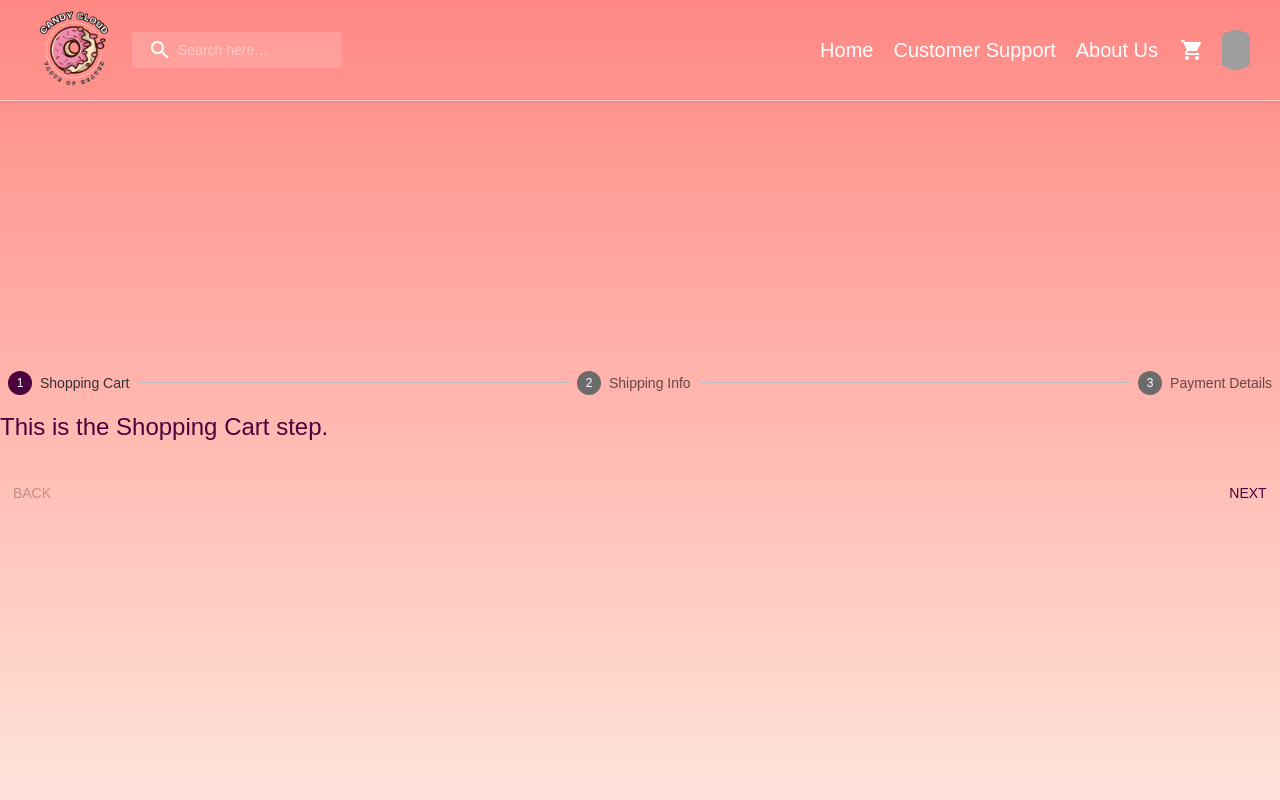
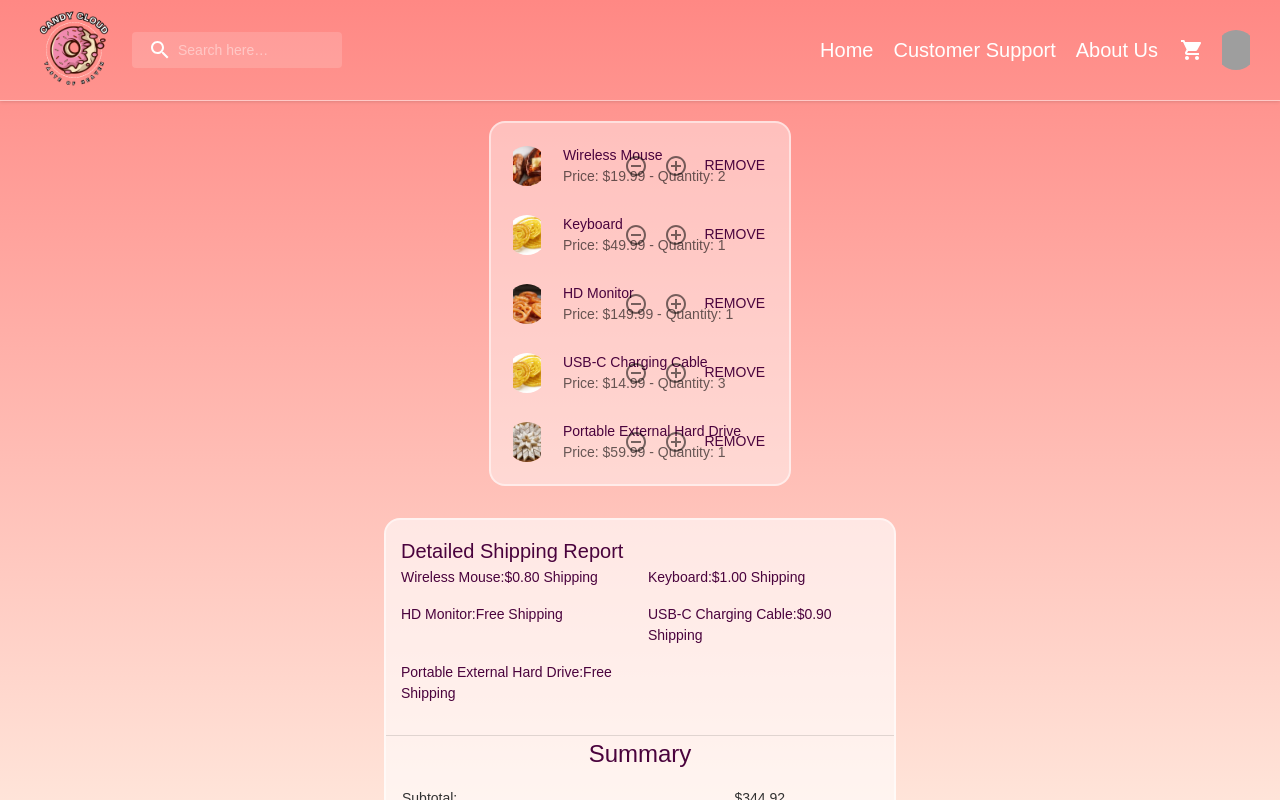
Before and after one commit to IT20642914/shoppingCart, a React (Create React App) app in the folder fron-end/: page / in a window 1280 px wide. Both pictures are taken after a click on the button 1192 px from the left and 50 px from the top of the page. Shown: the top 800 px of the page. Built offline with nearby package versions, Linux system fonts and the light colour scheme; grey boxes are pictures that could not be loaded.

Commit message:
Update ShoppingCart component styles and constants

```diff
--- a/fron-end/src/components/Footer/Footer.jsx
+++ b/fron-end/src/components/Footer/Footer.jsx
@@ -8,7 +8,7 @@ import SendIcon from '@mui/icons-material/Send';
 
 const Footer = () => {
   return (
-    <Box component="footer" sx={{ backgroundColor: 'rgba(255, 218, 221, 0.4)', color: 'black', padding: '2rem 0' }}>
+    <Box component="footer" sx={{ border:"1px solid #fff", backgroundColor: 'rgba(255, 218, 221, 0.2)', color: 'black', padding: '2rem 0',marginTop:"5rem" }}>
       <Container maxWidth="lg">
         <Grid container spacing={4} justifyContent="center">
 
--- a/fron-end/src/components/ShoppingCartStep/ShoppingCartStep.jsx
+++ b/fron-end/src/components/ShoppingCartStep/ShoppingCartStep.jsx
@@ -1,11 +1,128 @@
-// ShoppingCartStep.js
 import React from 'react';
-import Typography from '@mui/material/Typography';
+import { List, ListItem, ListItemText, ListItemAvatar, Avatar, Button, IconButton, Typography, Divider,Grid, Box } from '@mui/material';
+import AddCircleOutlineIcon from '@mui/icons-material/AddCircleOutline';
+import RemoveCircleOutlineIcon from '@mui/icons-material/RemoveCircleOutline';
+import Style from './ShoppingCartStep.module.scss';
+import { TableContainer, Paper, Table, TableHead, TableCell,TableRow, TableBody, Tooltip,TablePagination} from '@mui/material';
 
-const ShoppingCartStep = () => (
-  <Typography variant="h5" gutterBottom>
-    This is the Shopping Cart step.
-  </Typography>
-);
+const ShoppingCartStep = ({ cartItemList, onUpdateCart }) => {
+  const handleRemoveItem = (itemId) => {
+    onUpdateCart(itemId, 0);
+  };
+
+  const handleIncreaseQuantity = (itemId, quantity) => {
+    onUpdateCart(itemId, quantity + 1);
+  };
+
+  const handleDecreaseQuantity = (itemId, quantity) => {
+    if (quantity > 1) {
+      onUpdateCart(itemId, quantity - 1);
+    } else {
+      onUpdateCart(itemId, 0);
+    }
+  };
+
+  // Calculate shipping cost for an individual item
+  const calculateIndividualShipping = (item) => {
+    const itemTotalPrice = item.price * item.quantity;
+    if (itemTotalPrice >= 50) {
+      return 0;
+    }
+    return itemTotalPrice * 0.02; // 2% shipping cost if the item total is below $50
+  };
+
+  // Calculate the total shipping cost for all items
+  const calculateTotalShipping = () => {
+    return cartItemList.reduce((total, item) => total + calculateIndividualShipping(item), 0);
+  };
+
+  // Calculate the subtotal (price * quantity) for all items
+  const calculateSubtotal = () => {
+    return cartItemList.reduce((total, item) => total + item.price * item.quantity, 0);
+  };
+
+  const subtotal = calculateSubtotal();
+  const totalShipping = calculateTotalShipping();
+  const estimatedTotal = subtotal + totalShipping;
+
+  return (
+    <section className={Style.shoppingStepContainer}>
+      <section className={Style.Section1}>
+      {cartItemList.length === 0 ? (
+    <p>Cart is Empty</p>
+  ) : (
+        <List>
+          {cartItemList.map(item => (
+            <ListItem key={item.id} secondaryAction={
+              <>
+                <IconButton onClick={() => handleDecreaseQuantity(item.id, item.quantity)}>
+                  <RemoveCircleOutlineIcon />
+                </IconButton>
+                <IconButton onClick={() => handleIncreaseQuantity(item.id, item.quantity)}>
+                  <AddCircleOutlineIcon />
+                </IconButton>
+                <Button onClick={() => handleRemoveItem(item.id)}>Remove</Button>
+              </>
+            }>
+              <ListItemAvatar>
+                <Avatar src={item.imageUrl} alt={item.name} />
+              </ListItemAvatar>
+              <ListItemText
+                primary={item.name}
+                secondary={`Price: $${item.price.toFixed(2)} - Quantity: ${item.quantity}`}
+              />
+            </ListItem>
+          ))}
+        </List>
+          )}
+      </section>
+
+      <section className={Style.Section2}>
+  <Grid container spacing={2}>
+    <Grid item xs={12} sm={12}>
+      <div className={Style.detailedReport}>
+        <Typography variant="h6" component="h2">Detailed Shipping Report</Typography>
+        <Grid container spacing={2}>
+          {cartItemList.map(item => (
+            <Grid item xs={6} md={6} key={item.id}>
+              <Typography>
+                {item.name}:{calculateIndividualShipping(item) === 0 ? 'Free Shipping' : `$${calculateIndividualShipping(item).toFixed(2)} Shipping`}
+              </Typography>
+            </Grid>
+          ))}
+        </Grid>
+      </div>
+    </Grid>
+    <Grid item xs={12} sm={12}>
+      <Divider />
+      <div className={Style.Summary}>
+        <Typography sx={{justifyContent:"center",fontSize:"24px", textAlign:"center"}}>Summary</Typography>
+        <TableContainer>
+          <Table>
+            <TableBody>
+              <TableRow>
+                <TableCell>Subtotal:</TableCell>
+                <TableCell>${subtotal.toFixed(2)}</TableCell>
+              </TableRow>
+              <TableRow>
+                <TableCell>Total Shipping Cost:</TableCell>
+                <TableCell>${totalShipping.toFixed(2)}</TableCell>
+              </TableRow>
+              <TableRow>
+                <TableCell>Estimated Total:</TableCell>
+                <TableCell>${estimatedTotal.toFixed(2)}</TableCell>
+              </TableRow>
+            </TableBody>
+          </Table>
+        </TableContainer>
+      </div>
+    </Grid>
+  </Grid>
+</section>
+
+
+    </section>
+  );
+};
 
 export default ShoppingCartStep;
--- /dev/null
+++ b/fron-end/src/components/ShoppingCartStep/ShoppingCartStep.module.scss
@@ -0,0 +1,54 @@
+.shoppingStepContainer{
+    width: 40%;
+   justify-content: center !important;
+   align-items: center !important;;
+   justify-items: center !important;
+
+    .Section1{
+        justify-content: center;
+        align-items: center;
+        justify-items: center;
+        background:rgba(255, 255, 255, 0.4);
+        border: 2px solid rgba(255, 255, 255, 0.5);
+        border-radius: 16px;
+        margin-bottom: 2rem;
+        min-height: 20rem;
+    }
+    .Section2{
+        justify-content: center;
+        align-items: center;
+        justify-items: center;
+        background:rgba(255, 255, 255, 0.6);
+        border: 2px solid rgba(255, 255, 255, 0.5);
+        border-radius: 16px;
+        margin-bottom: 3rem !important;
+        .summary {
+            width: 60%;
+            // background-color: #ffcdd2; // slightly darker pink background for summary
+            border-radius: 8px;
+            padding: 15px;
+            margin-bottom: 20px;
+            display: flex;
+            justify-content: space-between;
+          }
+
+          .detailedReport {
+            border-radius: 8px;
+            padding: 15px;
+          }
+
+          .MuiTypography-root {
+            margin-bottom: 10px;
+            font-size: 0.95rem; // smaller font size for a more refined look
+
+            &:last-child {
+              margin-bottom: 0; // removes margin from the last Typography component
+            }
+          }
+
+          .MuiTypography-h6 {
+            color: #d32f2f; // a darker shade of pink for headers
+            margin-bottom: 15px; // space below headers
+          }
+        }
+}
--- a/fron-end/src/pages/ShoppingCart/ShoppingCart.jsx
+++ b/fron-end/src/pages/ShoppingCart/ShoppingCart.jsx
@@ -10,15 +10,19 @@ import ShoppingCartStep from '../../components/ShoppingCartStep/ShoppingCartStep
 import ShippingInfoStep from '../../components/ShippingInfoStep/ShippingInfoStep';
 import PaymentDetailsStep from '../../components/PaymentDetails/PaymentDetails';
 import Styles from './ShoppingCart.module.scss';
-const steps = [
-  { label: 'Shopping Cart', component: ShoppingCartStep },
-  { label: 'Shipping Info', component: ShippingInfoStep },
-  { label: 'Payment Details', component: PaymentDetailsStep },
-];
+import {cartItems} from '../../utilities/index';
 
 const ShoppingCart = () => {
+
   const [activeStep, setActiveStep] = React.useState(0);
   const [completed, setCompleted] = React.useState({});
+  const [cartItemList, setCartItemsList] = React.useState(cartItems);
+  const steps = [
+    { label: 'Shopping Cart', component: ShoppingCartStep },
+    { label: 'Shipping Info', component: ShippingInfoStep },
+    { label: 'Payment Details', component: PaymentDetailsStep },
+  ];
+
 
   const totalSteps = () => steps.length;
 
@@ -52,54 +56,29 @@ const ShoppingCart = () => {
     setCompleted({});
   };
 
+  const onUpdateCart = (itemId, quantity) => {
+    const updatedCartItems = cartItemList.filter(item => {
+      if (item.id === itemId) {
+        return quantity > 0; // Only include the item if the new quantity is greater than 0
+      }
+      return true; // Include all other items that were not updated
+    }).map(item => {
+      if (item.id === itemId) {
+        return { ...item, quantity }; // Update the quantity for the item being changed
+      }
+      return item; // Return all other items unchanged
+    });
+
+    setCartItemsList(updatedCartItems); // Update the state with the new cart items list
+  };
+
   return (
-    <section className={Styles.Container}>
-    <Box sx={{ width: '100%' }}>
-      <Stepper nonLinear activeStep={activeStep}>
-        {steps.map((step, index) => (
-          <Step key={step.label} completed={completed[index]}>
-            <StepButton color="inherit" onClick={handleStep(index)}>
-              {step.label}
-            </StepButton>
-          </Step>
-        ))}
-      </Stepper>
-      <div>
-        {allStepsCompleted() ? (
-          <>
-            <Typography sx={{ mt: 2, mb: 1 }}>
-              All steps completed - you&apos;re finished
-            </Typography>
-            <Box sx={{ display: 'flex', flexDirection: 'row', pt: 2 }}>
-              <Button onClick={handleReset}>Reset</Button>
-            </Box>
-          </>
-        ) : (
-          <>
-            <Box sx={{ my: 2 }}>
-              {React.createElement(steps[activeStep].component)}
-            </Box>
-            <Box sx={{ display: 'flex', flexDirection: 'row', pt: 2 }}>
-              <Button
-                color="inherit"
-                disabled={activeStep === 0}
-                onClick={handleBack}
-              >
-                Back
-              </Button>
-              <Box sx={{ flex: '1 1 auto' }} />
-              {isLastStep() ? (
-                <Button onClick={handleNext}>Finish</Button>
-              ) : (
-                <Button onClick={handleNext}>
-                  Next
-                </Button>
-              )}
-            </Box>
-          </>
-        )}
-      </div>
-    </Box>
+  <section className={Styles.Container}>
+  <ShoppingCartStep
+  cartItemList={cartItemList}
+  onUpdateCart={onUpdateCart}
+  />
+
     </section>
   );
 };
--- a/fron-end/src/pages/ShoppingCart/ShoppingCart.module.scss
+++ b/fron-end/src/pages/ShoppingCart/ShoppingCart.module.scss
@@ -3,7 +3,6 @@
     flex-direction: column;
     height: 80vh;
     align-items: center;
-    justify-content: center;
+    justify-content: flex-start ;
 
-    max-width: 80rem;
 }
--- a/fron-end/src/utilities/data.constants.js
+++ b/fron-end/src/utilities/data.constants.js
@@ -39,3 +39,41 @@ export const products = [
     },
     // Add more shipping data objects as needed
   ];
+
+ export const cartItems = [
+    {
+      id: 'p1',
+      name: 'Wireless Mouse',
+      price: 19.99,
+      quantity: 2,
+      imageUrl: productImage3
+    },
+    {
+      id: 'p2',
+      name: 'Keyboard',
+      price: 49.99,
+      quantity: 1,
+      imageUrl: productImage2
+    },
+    {
+      id: 'p3',
+      name: 'HD Monitor',
+      price: 149.99,
+      quantity: 1,
+      imageUrl:productImage1
+    },
+    {
+      id: 'p4',
+      name: 'USB-C Charging Cable',
+      price: 14.99,
+      quantity: 3,
+      imageUrl: productImage2
+    },
+    {
+      id: 'p5',
+      name: 'Portable External Hard Drive',
+      price: 59.99,
+      quantity: 1,
+      imageUrl: productImage5
+    }
+  ];
```
